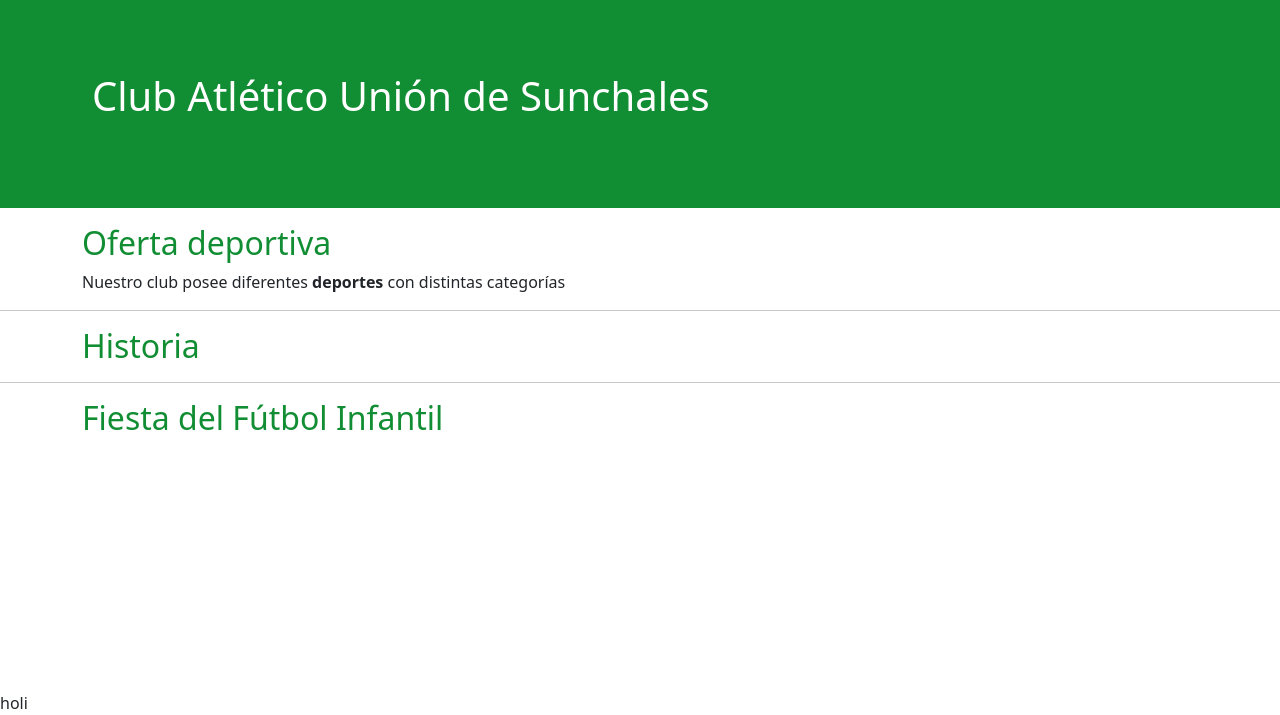
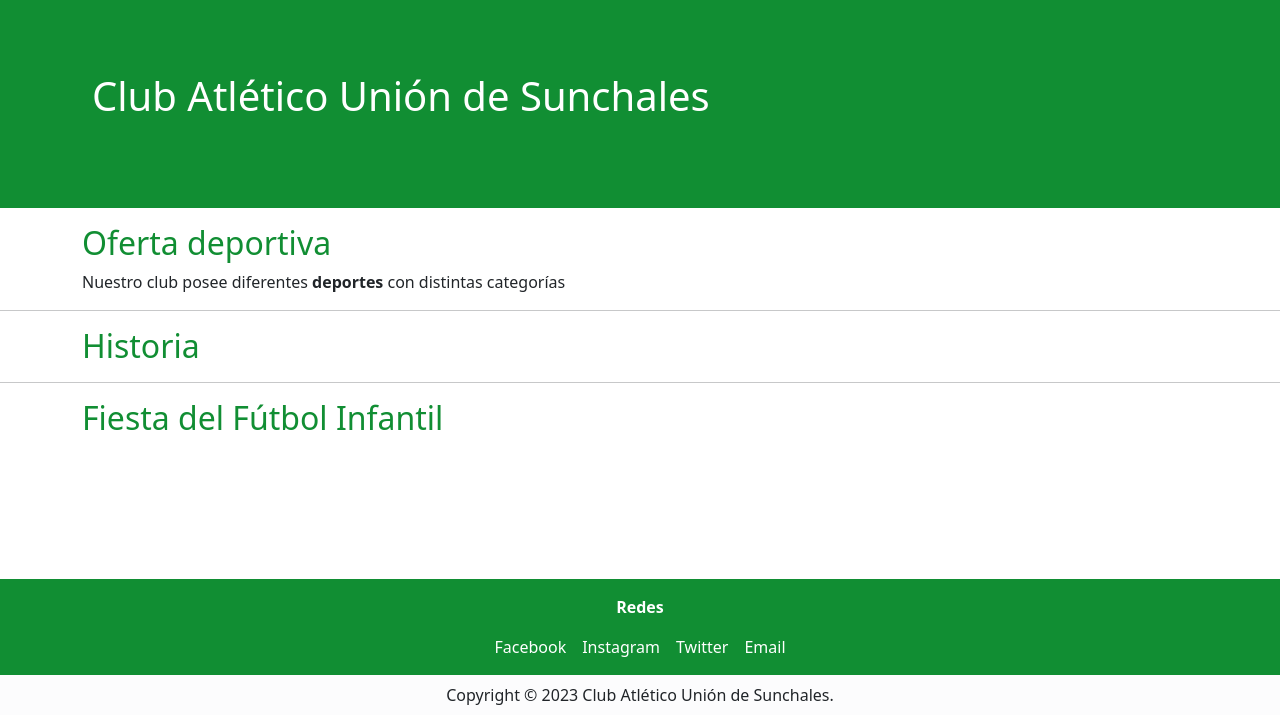
Before and after one commit to lucasdavidferrero/lab-computacion-3-TP1, a plain HTML site: page codigo/index.html in a window 1280 px wide. Shown: the part 85-800 px from the top of the page. Drawn offline with nearby package versions, Linux system fonts and the light colour scheme.

Commit message:
Termino Footer.

```diff
--- a/codigo/css/styles.css
+++ b/codigo/css/styles.css
@@ -20,6 +20,22 @@
 }
 
 /* Footer */
+.footer-social {
+    background-color: var(--clr-green);
+    color: white;
+}
+.footer-social-list {
+    list-style: none;
+    margin: 0;
+    padding: 0;
+}
+.footer-social-list a {
+    text-decoration: none;
+    color: white;
+}
+.footer-social-list a:hover {
+    border-bottom: 1px solid white;
+}
 
 
 /* Home */
--- a/codigo/index.html
+++ b/codigo/index.html
@@ -77,7 +77,26 @@
 
         <!-- Footer -->
         <footer class="mt-auto">
-            holi
+            <div class="footer-social py-3">
+                <div class="container">
+                    <div>
+                        <div class="text-center mb-3 fw-bold">Redes</div>
+                    </div>
+                    <ul class="footer-social-list text-center text-lg-start d-lg-flex justify-content-center gap-3">
+                        <li><a href="#" class="col">Facebook</a></li>
+                        <li><a href="#" class="col">Instagram</a></li>
+                        <li><a href="#" class="col">Twitter</a></li>
+                        <li><a href="#" class="col">Email</a></li>
+                    </ul>
+                </div>
+            </div>
+            <div class="bg-light-subtle py-2">
+                <div class="container">
+                    <div class="text-center">
+                        Copyright © 2023 Club Atlético Unión de Sunchales.
+                    </div>
+                </div>
+            </div>
         </footer>
         <!--Fin footer-->
     </div>
```
